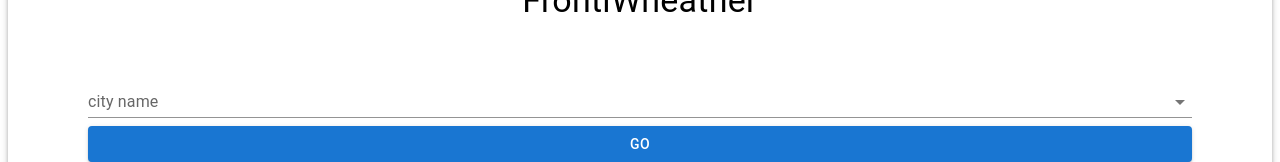
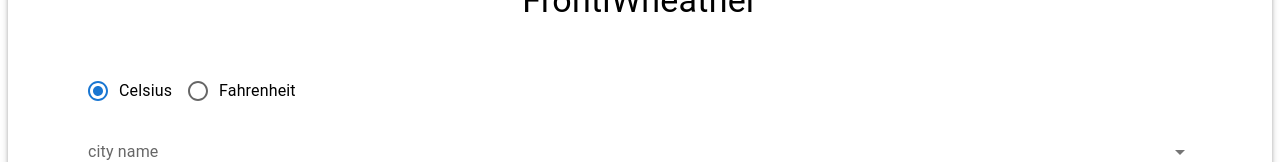
Before and after one commit to valbol/frontitude_front, a React (Create React App) app: page / in a window 1280 px wide. Shown: the part 148-310 px from the top of the page. Built offline with nearby package versions, Linux system fonts and the light colour scheme; no server answers.

Commit message:
added useReducer and MUI radio buttons for unit type

```diff
--- a/src/components/ForcastItem/ForecastItem.js
+++ b/src/components/ForcastItem/ForecastItem.js
@@ -4,7 +4,7 @@ import CardContent from '@mui/material/CardContent';
 import Typography from '@mui/material/Typography';
 
 
-const ForecastItem = ({ date, Min, Max }) => {
+const ForecastItem = ({ date, Min, Max, Unit }) => {
     return (
         <>
         	<CardContent sx={{textAlign: "center",  boxShadow: "0 2px 8px rgba(0, 0, 0, 0.26)",
@@ -14,9 +14,9 @@ const ForecastItem = ({ date, Min, Max }) => {
       			</Typography>
 				<br />
       			<Typography sx={{ mb: 1.5 }} color="text.secondary">
-        			Minimum: {Min}
+        			Minimum: {Min} {Unit}
     				<br />
-        			Maximum: {Max}
+        			Maximum: {Max} {Unit}
       			</Typography>
     		</CardContent>
         </>
--- a/src/components/ForecastList/ForecastList.js
+++ b/src/components/ForecastList/ForecastList.js
@@ -11,12 +11,14 @@ const ForecastList = ({data, city, cityKey}) => {
       		</Typography>
 			<ul >
 			{data.map(e => {
+console.log(e)
 				return (
 					<ForecastItem
 						key={`${e.date}_${cityKey}`}
 						date={e.date}
 						Min={e.Min.Value}
 						Max={e.Max.Value}
+						Unit={e.Min.Unit}
 					/>
 				)
 			})}
--- a/src/components/Main/Main.js
+++ b/src/components/Main/Main.js
@@ -5,7 +5,9 @@ import Autocomplete from '@mui/material/Autocomplete';
 import Stack from '@mui/material/Stack';
 import Button from '@mui/material/Button';
 import Typography from '@mui/material/Typography';
-
+import RadioGroup from '@mui/material/RadioGroup';
+import FormControlLabel from '@mui/material/FormControlLabel';
+import Radio from '@mui/material/Radio';
 
 import ForecastList from '../ForecastList/ForecastList'
 import useMain from './useMain';
@@ -18,7 +20,7 @@ const Main = () => {
           autocompleteData,
           changeHandler,
           onBlurHandler,
-          onClickHandler} = useMain()
+          onClickHandler,radioChangeHandler,state} = useMain()
 
   return (
   <>
@@ -27,6 +29,10 @@ const Main = () => {
       <Typography variant="h4" component="div" sx={{padding: 5,	textAlign: "center", margin: 0}}>
         FrontiWheather
       </Typography>
+      <RadioGroup row aria-label="Type" name="row-radio-buttons-group" value={state.unit} onChange={radioChangeHandler}>
+        <FormControlLabel value="celsius" control={<Radio />} label="Celsius" />
+        <FormControlLabel value="fahrenheit" control={<Radio />} label="Fahrenheit" />
+      </RadioGroup>
       <Autocomplete
         id="clear-on-escape"
         clearOnEscape
--- a/src/components/Main/useMain.js
+++ b/src/components/Main/useMain.js
@@ -1,5 +1,23 @@
-import { useState, useEffect } from 'react';
+import { useState, useEffect,useReducer } from 'react';
 import axios from 'axios';
+
+const reducer = (state, action) =>{
+  //state == current state & action == trigger what we need
+  // reducer return new updated state
+console.log(`action=${action.type}`)
+switch(action.type){
+      case 'fahrenheit':
+        return {unit: 'fahrenheit'};
+      case 'celsius':
+        return{unit: 'celsius'}
+      case 'clear':
+        return {unit: ''};
+default:
+return state;
+  }
+
+
+}
 
 
 const useMain = () => {
@@ -10,6 +28,12 @@ const useMain = () => {
   const [autocompleteData, setAutocompleteData] = useState([])
   const [forecast, setForecast] = useState([])
 
+
+const [state, dispatch] = useReducer(reducer, {unit: 'celsius'}) //!! TODO
+
+  const radioChangeHandler = (e) =>{
+  dispatch({type : e.target.value})
+  }
 
   const changeHandler = (e) => {
     setCityName(e.target.value);
@@ -22,9 +46,12 @@ const useMain = () => {
   const onClickHandler = async () => {
         setTitle(cityName);
         setForecast([])
-
+        console.log(`state.unit=${state.unit}`)
+        let metric = (state.unit === 'celsius') ? true:false;
+        console.log(`metric=${metric}`)
       try {
-        let response = await axios.get(`http://localhost:4000/api/weather/${cityKey}`);
+        let response = await axios.get(`http://localhost:4000/api/weather/${cityKey}/${metric}`
+        );
         console.log(response)
         const flatData =
           response.data.DailyForecasts.map(e => {
@@ -35,6 +62,7 @@ const useMain = () => {
         setForecast(flatData)
         setCityKey()
         setCityName()
+        dispatch({type: 'clear'})
 
       }
       catch(err){
@@ -67,7 +95,9 @@ const useMain = () => {
 		autocompleteData,
 		changeHandler,
 		onBlurHandler,
-		onClickHandler
+		onClickHandler,
+radioChangeHandler,
+state
 	}
 
 }
```
